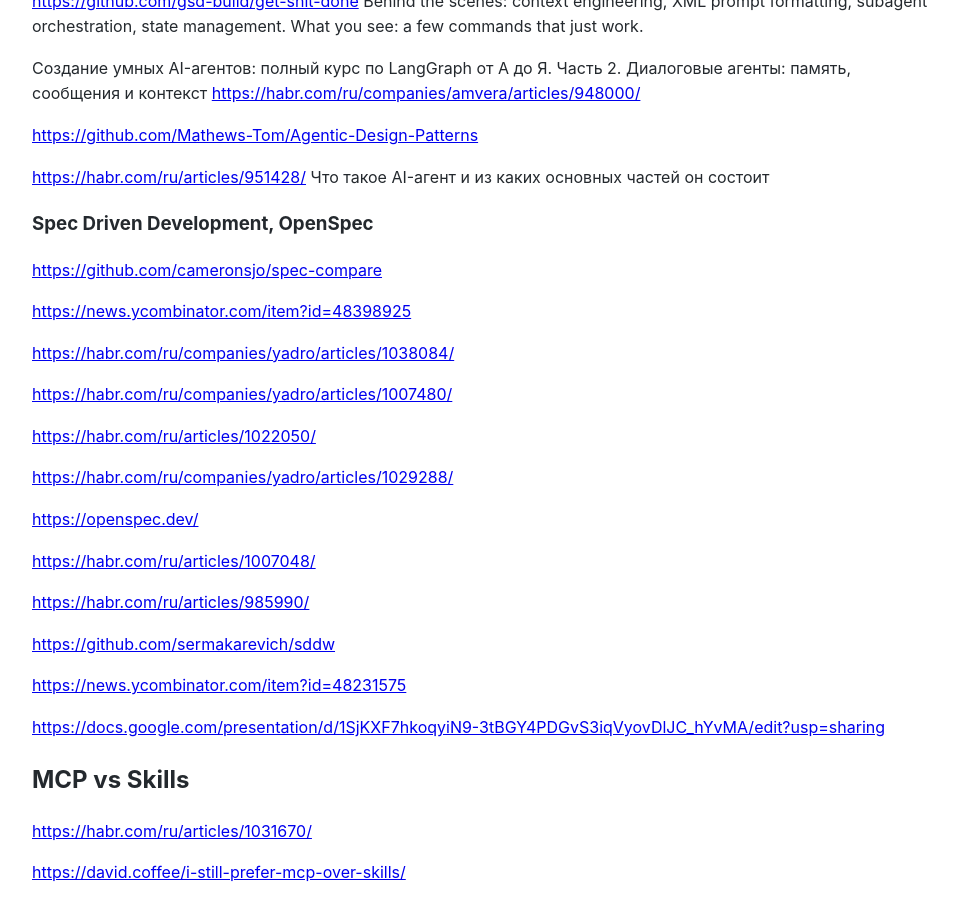
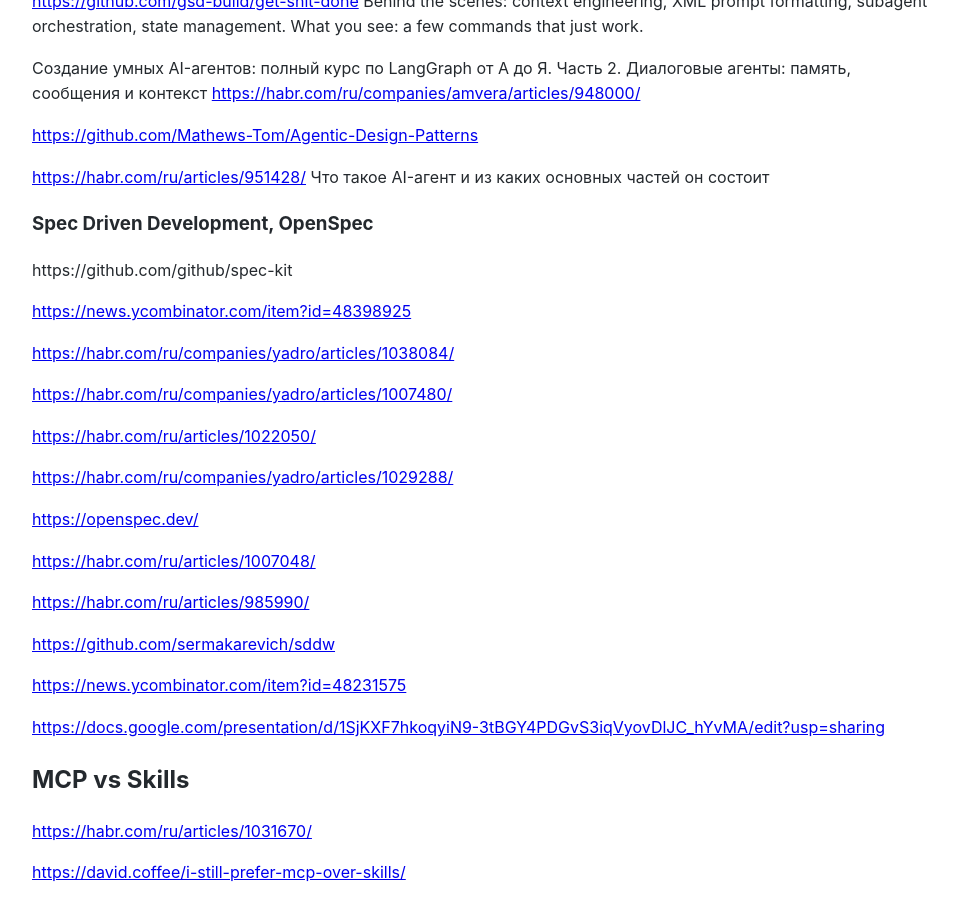
Before and after one commit to Michael-Lubinsky/michael-lubinsky.github.com, a Jekyll site: the page built from ml/agent.md, in a window 1280 px wide and 900 px high, scrolled down 6039 px. Shown: the whole window, without its empty margins (158-1116 px from the left). Built offline with Jekyll 4.4.1, drawn with Linux system fonts in a browser that asks for light colours; our own code applies the rules of GitHub Pages for plain Markdown files.

Commit message:
Update agent.md

```diff
--- a/ml/agent.md
+++ b/ml/agent.md
@@ -296,7 +296,7 @@
 
 ### Spec Driven Development, OpenSpec
 
-<https://github.com/cameronsjo/spec-compare>
+https://github.com/github/spec-kit
 
 <https://news.ycombinator.com/item?id=48398925>
 
```
